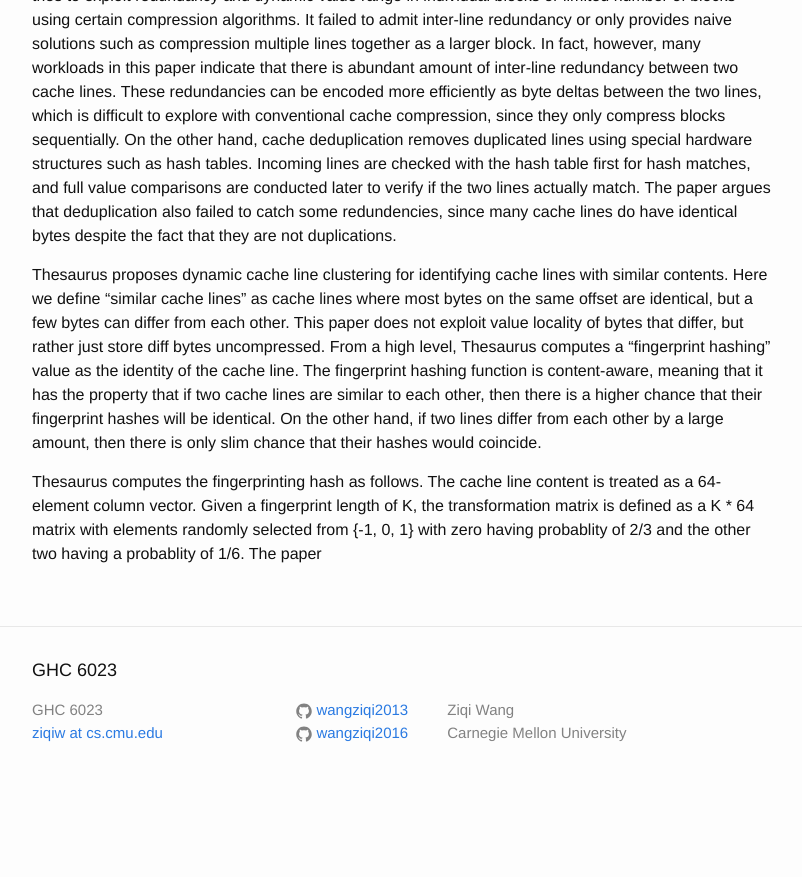
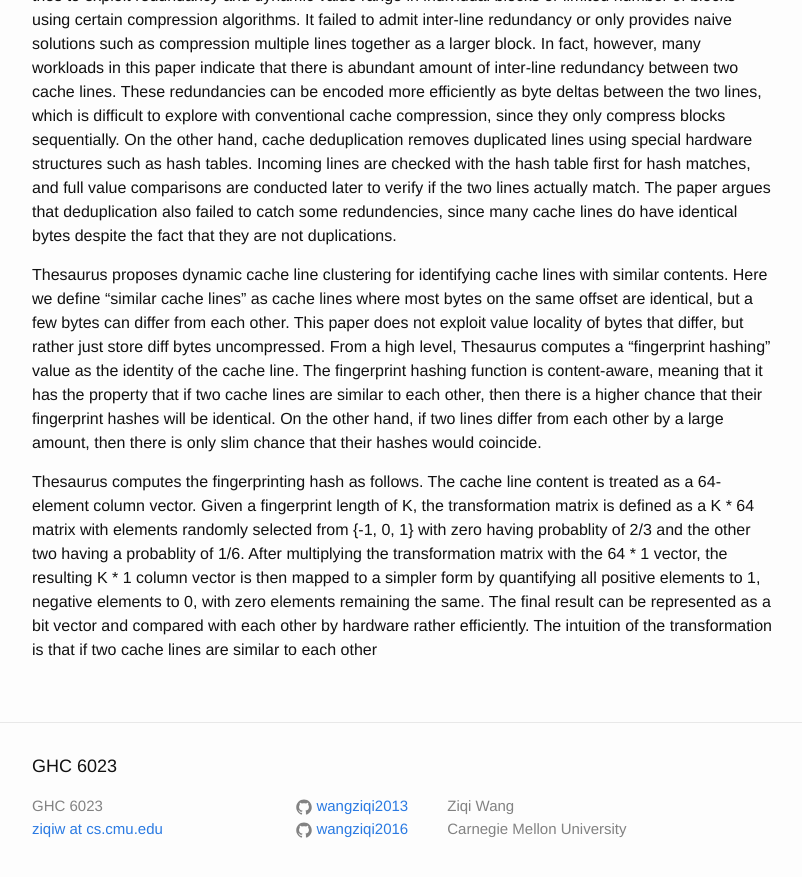
Before and after one commit to wangziqi2013/wangziqi2013.github.io, a Jekyll site: the page built from _posts/2020-07-23-thesaurus.markdown, in a window 1280 px wide and 900 px high, scrolled down 580 px. Shown: the top 877 px of the window, without its empty margins (238-1040 px from the left). Built offline with Jekyll 4.4.1, drawn with Linux system fonts in a browser that asks for light colours; before the commit the page ends 1384 px from its top, so only the background shows below that.

Commit message:
Adding fingerprint

```diff
--- a/_posts/2020-07-23-thesaurus.markdown
+++ b/_posts/2020-07-23-thesaurus.markdown
@@ -36,4 +36,8 @@ from each other by a large amount, then there is only slim chance that their has
 
 Thesaurus computes the fingerprinting hash as follows. The cache line content is treated as a 64-element column vector.
 Given a fingerprint length of K, the transformation matrix is defined as a K * 64 matrix with elements randomly selected
-from {-1, 0, 1} with zero having probablity of 2/3 and the other two having a probablity of 1/6. The paper
+from {-1, 0, 1} with zero having probablity of 2/3 and the other two having a probablity of 1/6. After multiplying the
+transformation matrix with the 64 * 1 vector, the resulting K * 1 column vector is then mapped to a simpler form by
+quantifying all positive elements to 1, negative elements to 0, with zero elements remaining the same. The final result
+can be represented as a bit vector and compared with each other by hardware rather efficiently.
+The intuition of the transformation is that if two cache lines are similar to each other
```
